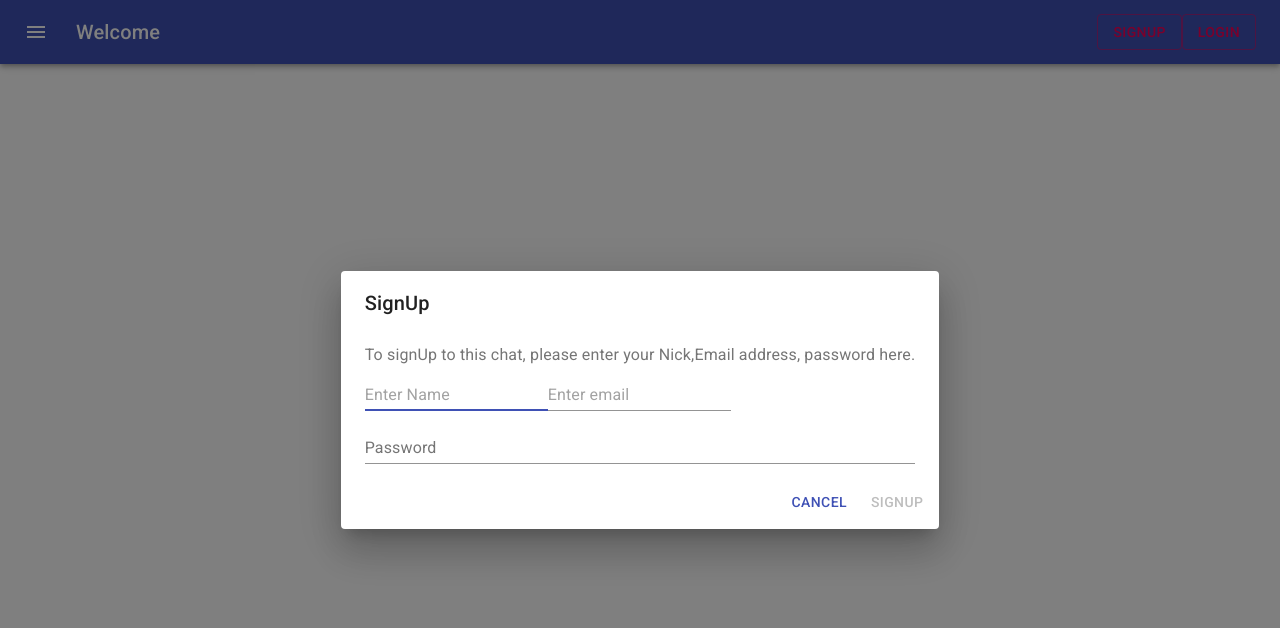
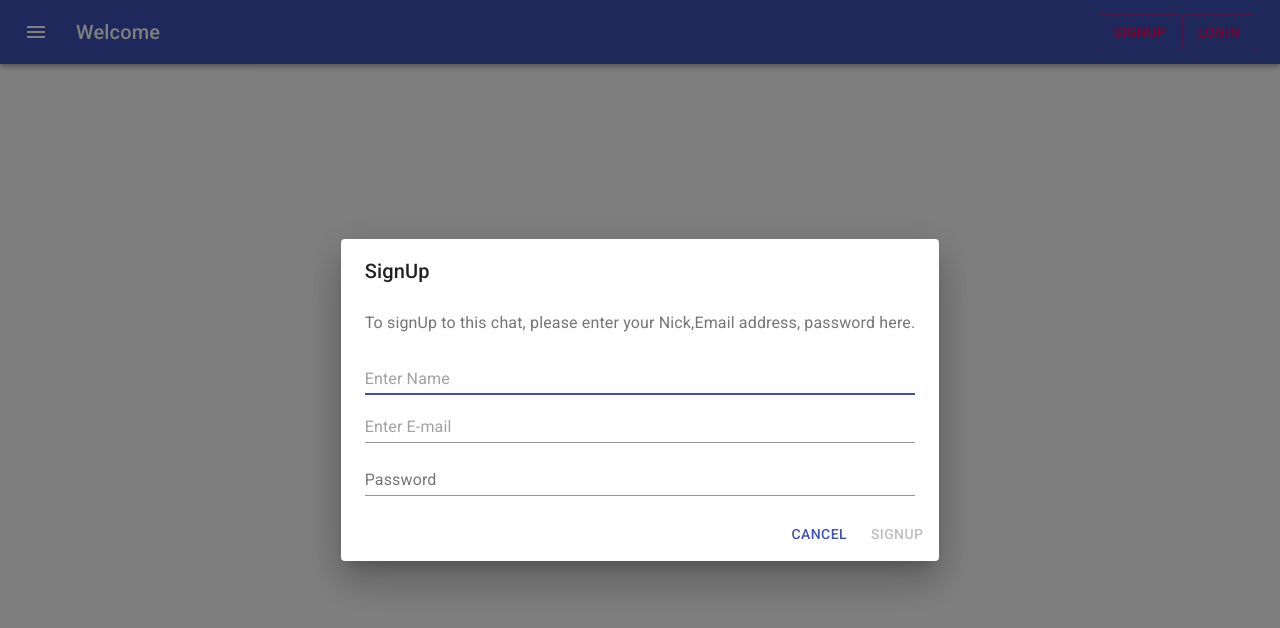
Before and after one commit to PolishchukViacheslav/chat-with-graphQl, a React (Create React App) app: page / in a window 1280 px wide. Both pictures are taken after a click on the button "SIGNUP". Shown: the top 628 px of the page. Built offline with nearby package versions, Linux system fonts and the light colour scheme.

Commit message:
signUp validation added

```diff
--- a/src/components/SignUp.jsx
+++ b/src/components/SignUp.jsx
@@ -1,4 +1,4 @@
-import React, { useState } from 'react';
+import React, { useEffect, useState } from 'react';
 import { useHistory } from 'react-router-dom';
 import Button from '@material-ui/core/Button';
 import TextField from '@material-ui/core/TextField';
@@ -8,8 +8,10 @@ import DialogContent from '@material-ui/core/DialogContent';
 import DialogContentText from '@material-ui/core/DialogContentText';
 import DialogTitle from '@material-ui/core/DialogTitle';
 import { FormHelperText, Input } from '@material-ui/core';
-import { useApolloClient } from '@apollo/client';
-import { USER_LOGIN } from '../graphQl/graphQL';
+import { useMutation } from '@apollo/client';
+import { ADD_USER } from '../graphQl/graphQL';
+import { useStyles } from '../styles/useStyles';
+import { calculateDisabling } from './features/functions';
 
 export const SignUp = () => {
   // eslint-disable-next-line no-control-regex
@@ -18,14 +20,35 @@ export const SignUp = () => {
   const [name, setName] = useState('');
   const [email, setEmail] = useState('');
   const [password, setPassword] = useState('');
-  const [isMailValid, setIsMailValid] = useState(true);
+  const [isMailValid, setIsMailValid] = useState(false);
+  const [isNameValid, setIsNameValid] = useState(false);
+  const [isPasswordValid, setIsPasswordValid] = useState(false);
   const [isButtonDisabled, setIsButtonDisabled] = useState(true);
+  const [isNameError, setIsNameError] = useState(false);
+  const [isMailError, setIsMailError] = useState(false);
+  const [isPasswordError, setIsPasswordError] = useState(false);
   const history = useHistory('/chatRoom');
-  const client = useApolloClient();
 
-  const handleNameChanges = ({ target }) => {
-    setName(target.value);
-  };
+  const [addUser, { error }] = useMutation(ADD_USER, {
+    onCompleted: ({ registration: { token: payload } }) => {
+      localStorage.setItem('newUser', payload.token);
+      setName('');
+      setEmail('');
+      setPassword('');
+      setOpen(false);
+      history.push('/chatRoom');
+    },
+    onError: () => (undefined),
+  });
+
+  const [graphError, setGraphError] = useState(null);
+  const classes = useStyles();
+
+  useEffect(() => {
+    if (error) {
+      setGraphError(error.message);
+    }
+  }, [error]);
 
   const handleClickOpen = () => {
     setOpen(true);
@@ -35,36 +58,46 @@ export const SignUp = () => {
     setOpen(false);
   };
 
-  const emailValidation = () => {
-    if (emailPatternRFC5322.test(email) && email.length > 1) {
-      setIsMailValid(true);
-      return;
-    }
+  const emailValidation = (mailData) => (emailPatternRFC5322.test(mailData) && mailData.length > 1);
 
-    setIsMailValid(false);
+  const passwordValidation = (length) => (length >= 8);
+
+  const nameValidation = (userName) => (userName.length > 0);
+
+  const handleEmailChanges = ({ target }) => {
+    const isValid = emailValidation(target.value);
+    setIsMailValid(isValid);
+    setEmail(target.value);
+    setIsMailError(!isValid);
+    setIsButtonDisabled(calculateDisabling(isNameValid, isValid, isPasswordValid));
   };
 
-  const handleEmailChanges = (event) => {
-    setEmail(event.target.value);
-    emailValidation();
-    setIsButtonDisabled(!isMailValid);
+  const handleNameChanges = ({ target }) => {
+    const isValid = nameValidation(target.value);
+    setIsNameValid(isValid);
+    setName(target.value);
+    setIsNameError(!isValid);
+    setIsButtonDisabled(calculateDisabling(isValid, isMailValid, isPasswordValid));
+  };
+
+  const handlePasswordChanges = async ({ target }) => {
+    const isValid = passwordValidation(target.value.length);
+    setIsPasswordValid(isValid);
+    setPassword(target.value);
+    setIsPasswordError(!isValid);
+    setIsButtonDisabled(calculateDisabling(isNameValid, isMailValid, isValid));
   };
 
   const handleLogin = () => {
-    client.query({
-      query: USER_LOGIN,
+    addUser({
       variables: {
         user: {
+          login: name,
           email,
           password,
         },
       },
-    }).then(({ data: { signIn: { token: { token } } } }) => {
-      localStorage.setItem('token', token);
     });
-
-    setOpen(false);
-    history.push('/chatRoom');
   };
 
   return (
@@ -78,32 +111,46 @@ export const SignUp = () => {
           <DialogContentText>
             To signUp to this chat, please enter your Nick,Email address, password here.
           </DialogContentText>
+          {graphError && (
+          <DialogContentText color="error">
+            {graphError}
+          </DialogContentText>
+          )}
           <Input
             autoFocus
             placeholder="Enter Name"
+            error={isNameError}
             value={name}
             onChange={handleNameChanges}
             type="text"
+            className={classes.input}
           />
+          {isNameError
+          // eslint-disable-next-line react/no-children-prop
+          && <FormHelperText error children="Enter Name " />}
           <Input
             autoComplete
-            placeholder="Enter email"
-            error={!isMailValid}
+            placeholder="Enter E-mail"
+            error={isMailError}
             value={email}
             onChange={handleEmailChanges}
             type="email"
+            className={classes.input}
+
           />
-          {!isMailValid
+          {isMailError
           // eslint-disable-next-line react/no-children-prop
           && <FormHelperText error children="Enter valid email" />}
           <TextField
+            error={isPasswordError}
             margin="dense"
             id="name"
             label="Password"
             type="password"
             fullWidth
             value={password}
-            onChange={(event) => (setPassword(event.target.value))}
+            onChange={handlePasswordChanges}
+            helperText={isPasswordError ? 'You can use digits and characters min 8' : null}
           />
         </DialogContent>
         <DialogActions>
--- /dev/null
+++ b/src/components/features/functions.js
@@ -0,0 +1,5 @@
+/**
+ *
+ * @param  {...args} Boolean flags to calculate should button be disabled returns Boolean
+ */
+export const calculateDisabling = (...args) => (!args.every((arg) => arg === true));
--- a/src/graphQl/graphQL.js
+++ b/src/graphQl/graphQL.js
@@ -10,6 +10,16 @@ export const USER_LOGIN = gql`
   }
 `;
 
+export const ADD_USER = gql`
+  mutation($user: UserInput!) {
+    registration(user: $user) {
+      token {
+        token
+      }
+    }
+  }
+`;
+
 export const client = new ApolloClient({
   uri: 'http://localhost:3001/graphql',
   cache: new InMemoryCache(),
--- a/src/pages/ChatPage.jsx
+++ b/src/pages/ChatPage.jsx
@@ -62,6 +62,7 @@ export const ChatPage = (props) => (
         {[...new Array(102)]
           .map(
             (item, index) => (
+              // eslint-disable-next-line react/no-array-index-key
               <ListItem key={index}>
                 <ListItemIcon>
                   <SendIcon />
--- a/src/styles/useStyles.js
+++ b/src/styles/useStyles.js
@@ -11,4 +11,8 @@ export const useStyles = makeStyles((theme) => ({
     flexGrow: 1,
     cursor: 'default',
   },
+  input: {
+    width: '100%',
+    margin: '16px 0 0',
+  },
 }));
```
